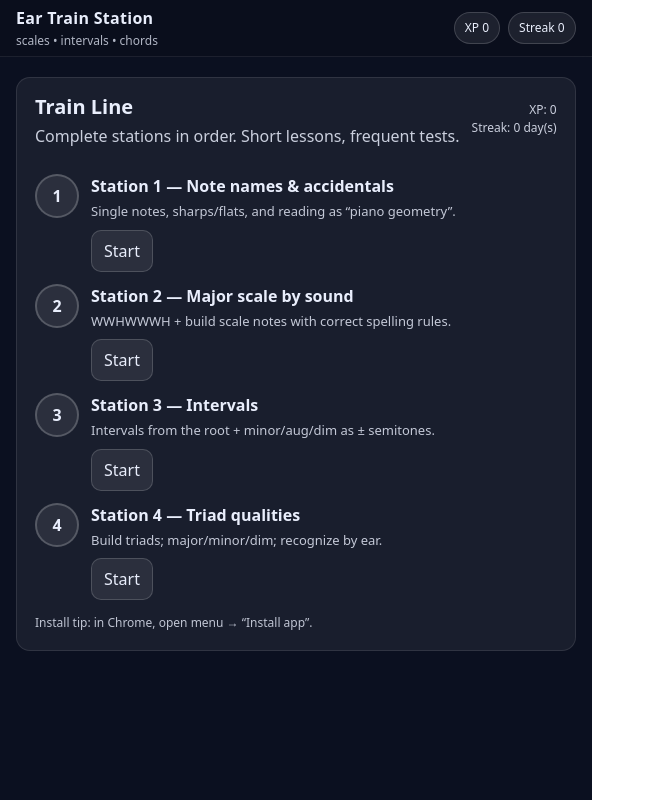
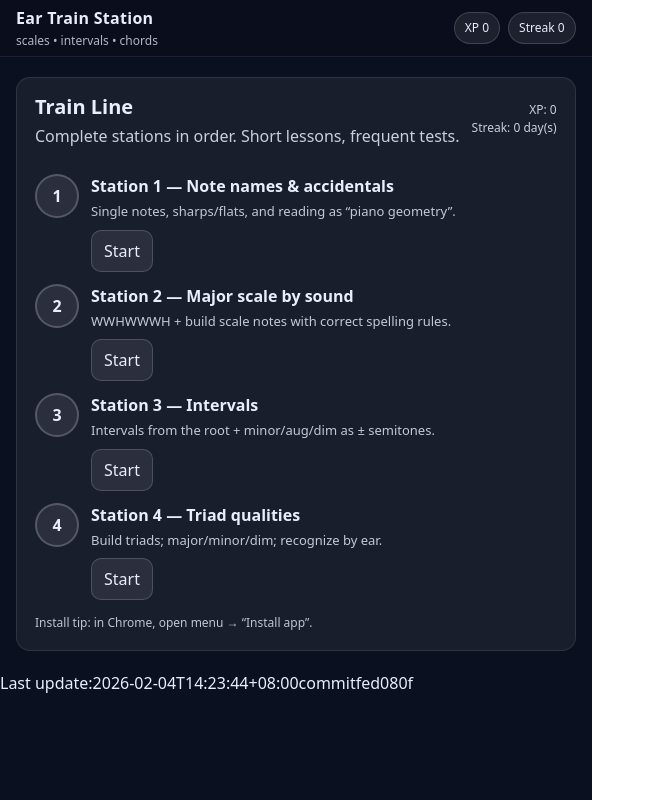
Before and after one commit to wpwcbc/ear-train-station, a React (Vite) app: page / in a window 1280 px wide. Shown: the whole page, without its empty margins (0-654 px from the left). Built offline with nearby package versions, Linux system fonts and the light colour scheme.

Commit message:
Add footer showing last update time (commit timestamp)

```diff
--- a/package.json
+++ b/package.json
@@ -4,7 +4,10 @@
   "version": "0.0.0",
   "type": "module",
   "scripts": {
+    "gen:buildinfo": "node scripts/gen-build-info.mjs",
+    "predev": "npm run gen:buildinfo",
     "dev": "vite",
+    "prebuild": "npm run gen:buildinfo",
     "build": "tsc -b && vite build",
     "lint": "eslint .",
     "preview": "vite preview"
--- a/src/App.tsx
+++ b/src/App.tsx
@@ -4,6 +4,7 @@ import './App.css';
 import { MapPage } from './pages/MapPage';
 import { StationPage } from './pages/StationPage';
 import { loadProgress, saveProgress, type Progress } from './lib/progress';
+import { BUILD_INFO } from './buildInfo';
 
 function App() {
   const [progress, setProgress] = useState<Progress>(() => loadProgress());
@@ -31,6 +32,15 @@ function App() {
           <Route path="/station/:stationId" element={<StationPage progress={progress} setProgress={setProgress} />} />
         </Routes>
       </main>
+
+      <footer className="footer">
+        <div className="footerInner">
+          <span className="footerLabel">Last update:</span>
+          <span className="footerValue">{BUILD_INFO.committedAt}</span>
+          <span className="footerLabel">commit</span>
+          <span className="footerValue">{BUILD_INFO.commit}</span>
+        </div>
+      </footer>
     </div>
   );
 }
--- /dev/null
+++ b/src/buildInfo.ts
@@ -0,0 +1,6 @@
+// AUTO-GENERATED by scripts/gen-build-info.mjs
+export const BUILD_INFO = {
+  commit: "fed080f",
+  committedAt: "2026-02-04T14:23:44+08:00",
+  builtAt: "2026-02-04T06:57:24.418Z",
+} as const;
```
Also changed, not shown: scripts/gen-build-info.mjs (added, +31 -0 lines).
